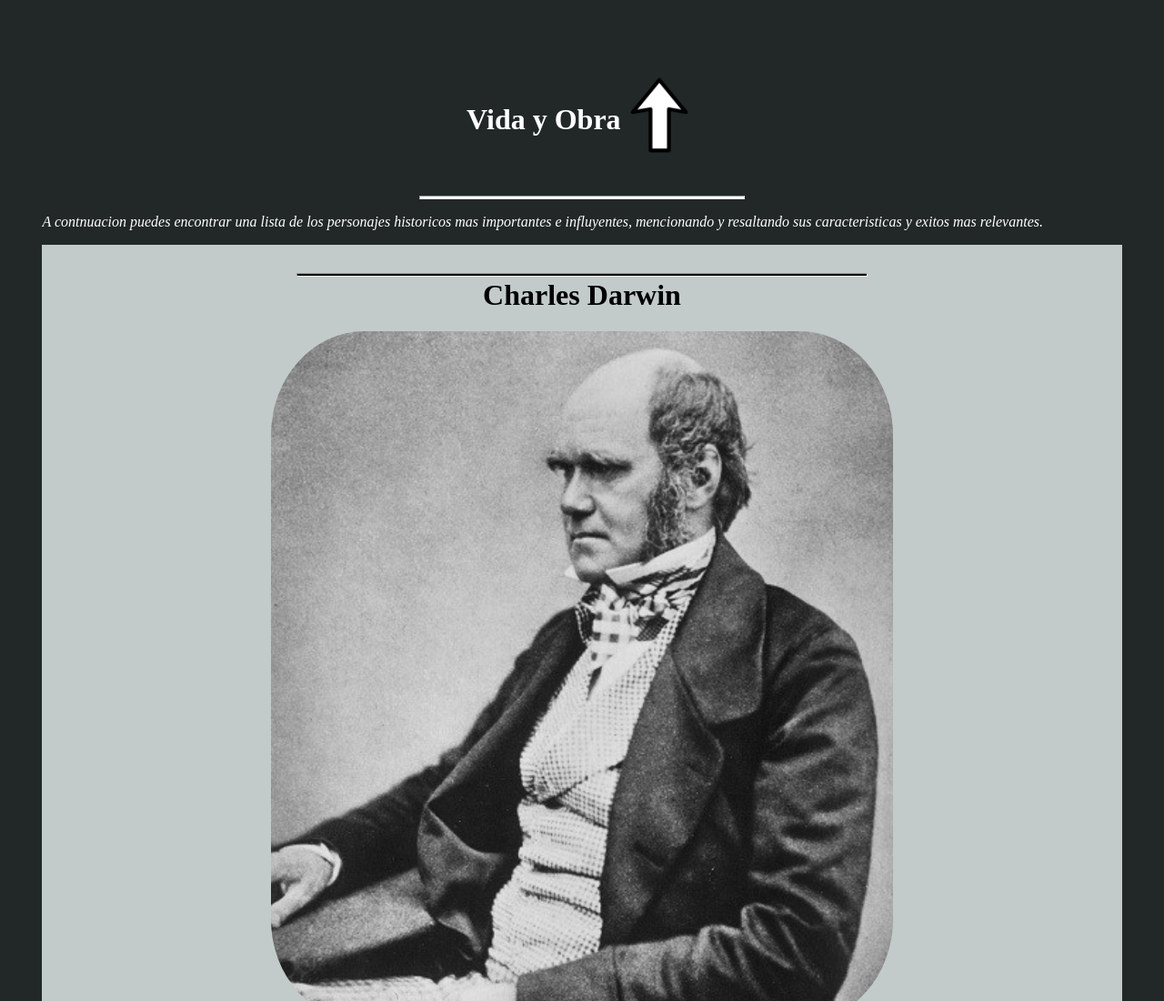
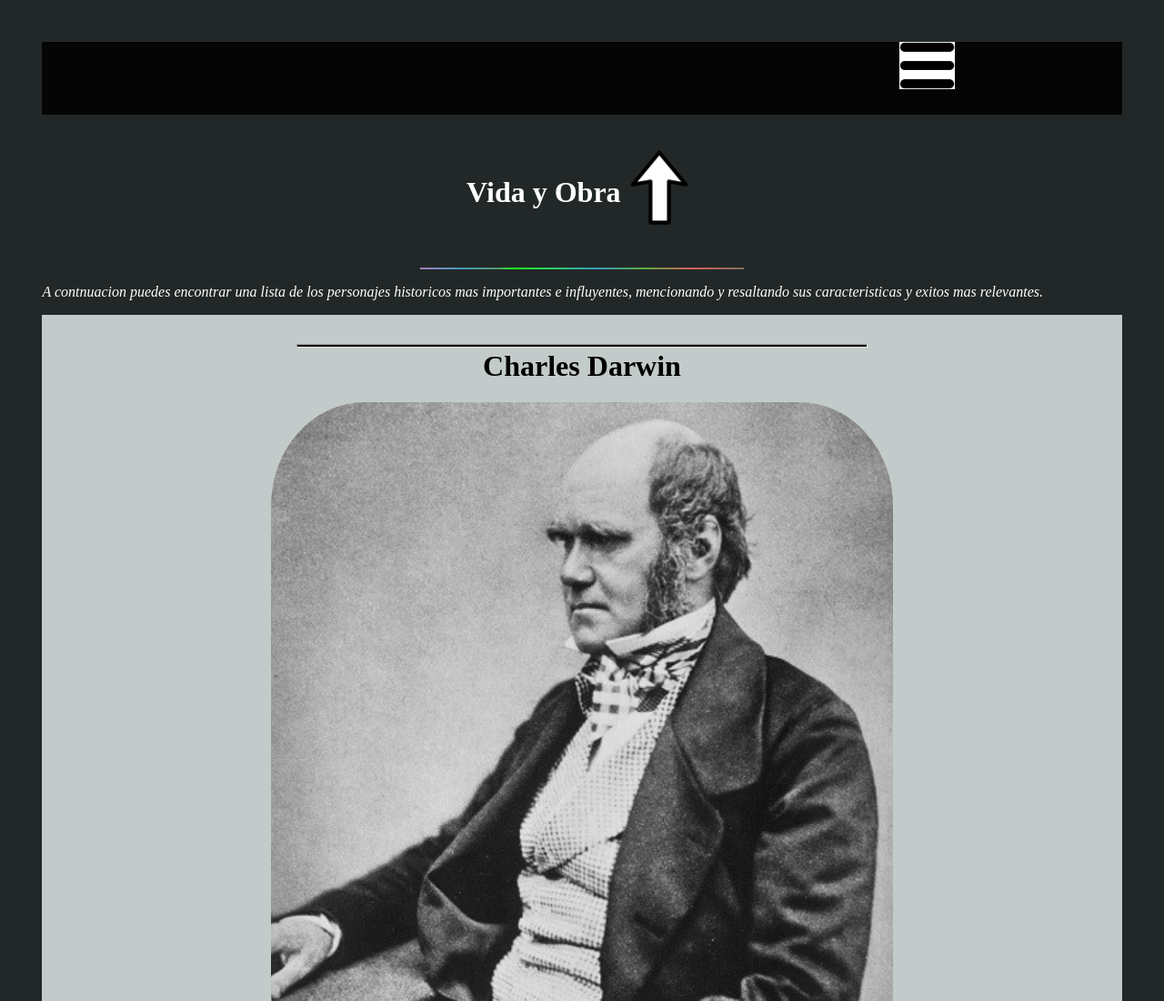
Before and after one commit to 22kellinirias/PROYECTO-Final, a plain HTML site: page index.html in a window 1280 px wide. Shown: the top 1100 px of the page at 91% size. Drawn offline with Linux system fonts and the light colour scheme.

Commit message:
trabajando en index y estilos

```diff
--- a/assets/css/estilos.css
+++ b/assets/css/estilos.css
@@ -11,10 +11,44 @@ body{
 
 }
 
-.iniciop{
+.linea-prin{
+  width: 30%;
+  height: 2px;
+  margin-bottom: 1px;
+  border-style: none;
+  background: rgb(167,127,194);
+background: linear-gradient(90deg, rgba(167,127,194,1) 0%, rgba(64,154,185,1) 13%, rgba(82,152,109,1) 24%, rgba(29,253,32,1) 29%, rgba(58,152,190,1) 55%, rgba(85,174,64,1) 69%, rgba(213,93,93,1) 84%, rgba(129,112,89,1) 100%, rgba(59,139,212,0.9836309523809523) 100%, rgba(125,154,181,1) 100%, rgba(59,139,212,1) 109%, rgba(59,139,212,0.9836309523809523) 127%, rgba(59,139,212,0.9836309523809523) 131%, rgba(59,139,212,0.9836309523809523) 133%, rgba(59,139,212,0.9836309523809523) 164%, rgba(59,139,212,1) 196%, rgba(59,139,212,0.9836309523809523) 200%);
+}
+
+.inicio-p{
   color: white;
   font-style: italic;
 
+}
+
+.menu{
+  width: 25%;
+}
+
+.x{
+  width: 4%;
+}
+
+#encabezado{
+  background-color: rgb(5, 5, 5);
+  width: 100% ;
+  display: flex;
+  justify-content: flex-end;
+}
+
+.detalles{
+  display: flex;
+  justify-content: center;
+}
+
+.p2{
+  font-style: italic;
+  color: white;
 }
 
 p{
@@ -27,13 +61,13 @@ p{
 
 
 }
-.first-box{
+.box{
 
   justify-content: center;
   align-items: center;
 }
 
-.titulo-img{
+.titulo-imagen1{
   display: flex;
   align-items: center;
   justify-content: center;
@@ -208,3 +242,10 @@ summary{
   justify-content: flex-end;
  align-items: flex-end;
 }
+
+@media screen and (max-width:600px){
+  #Contenedor{
+   flex-direction: column;
+
+  }
+}
--- a/index.html
+++ b/index.html
@@ -8,17 +8,28 @@
  <link rel="stylesheet" href="./assets/css/estilos.css">
 </head>
 <body>
-  <div class="first-box">
-    <div class="titulo-img">
+  <div id="encabezado">
+    <details class="detalles">
+        <summary><img src="./Assets/img/menu.png" class="menu"></summary>
+            <p class="p2">personajes historicos</p>
+            <p class="p2">Contactanos</p>
+            <p class="p2">Sobre nosotros</p>
+            <div>
+              <img src="./Assets/img/x.png" class="x">
+    </details>
+    </div>
+
+  <div class="box">
+    <div class="titulo-imagen1">
         <h1 class="inicio">Vida y Obra</h1>
         <img src="./Assets/img/flecha.png" class="img-principio">
     </div>
-    <hr class="linea-inicio">
+    <hr class="linea-prin">
 </div>
 
 
 
-    <p class="iniciop">A contnuacion puedes encontrar una lista de los personajes historicos mas importantes e influyentes, mencionando y resaltando sus caracteristicas y exitos mas relevantes.</p>
+    <p class="inicio-p">A contnuacion puedes encontrar una lista de los personajes historicos mas importantes e influyentes, mencionando y resaltando sus caracteristicas y exitos mas relevantes.</p>
 
     <main class="principio">
 <div class="caja1">
```
Also changed, not shown: assets/img/menu.png (added).
